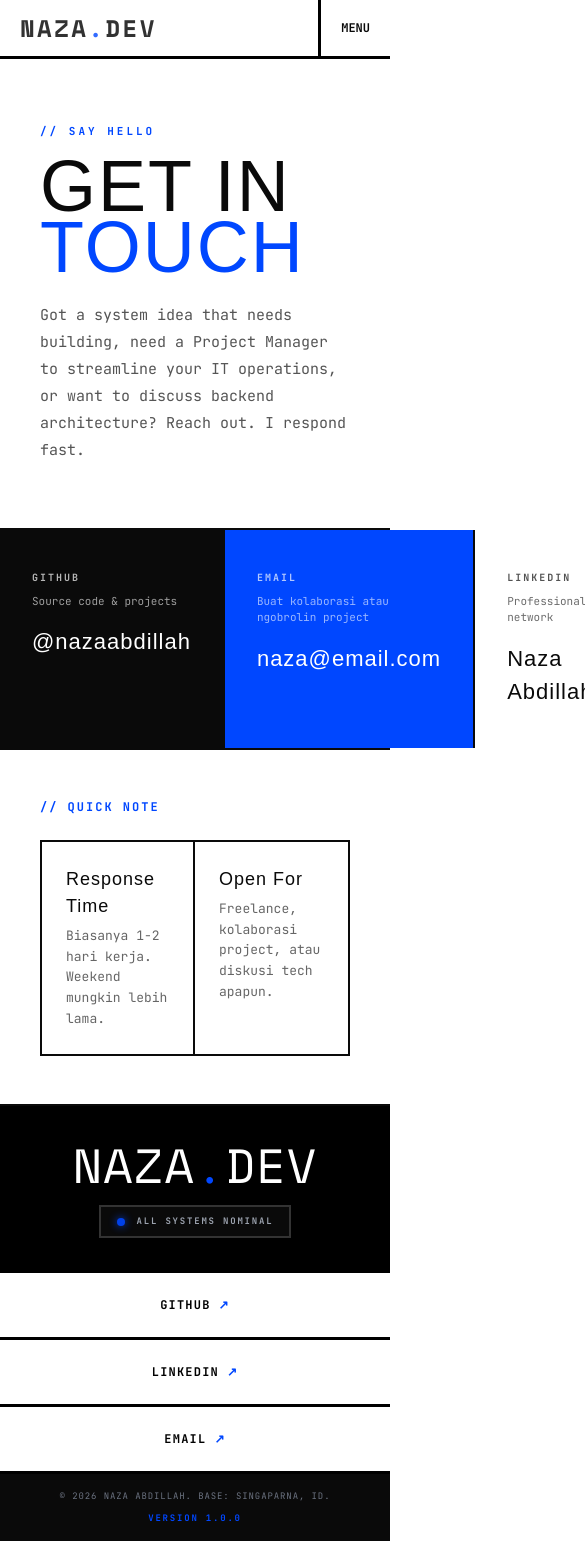
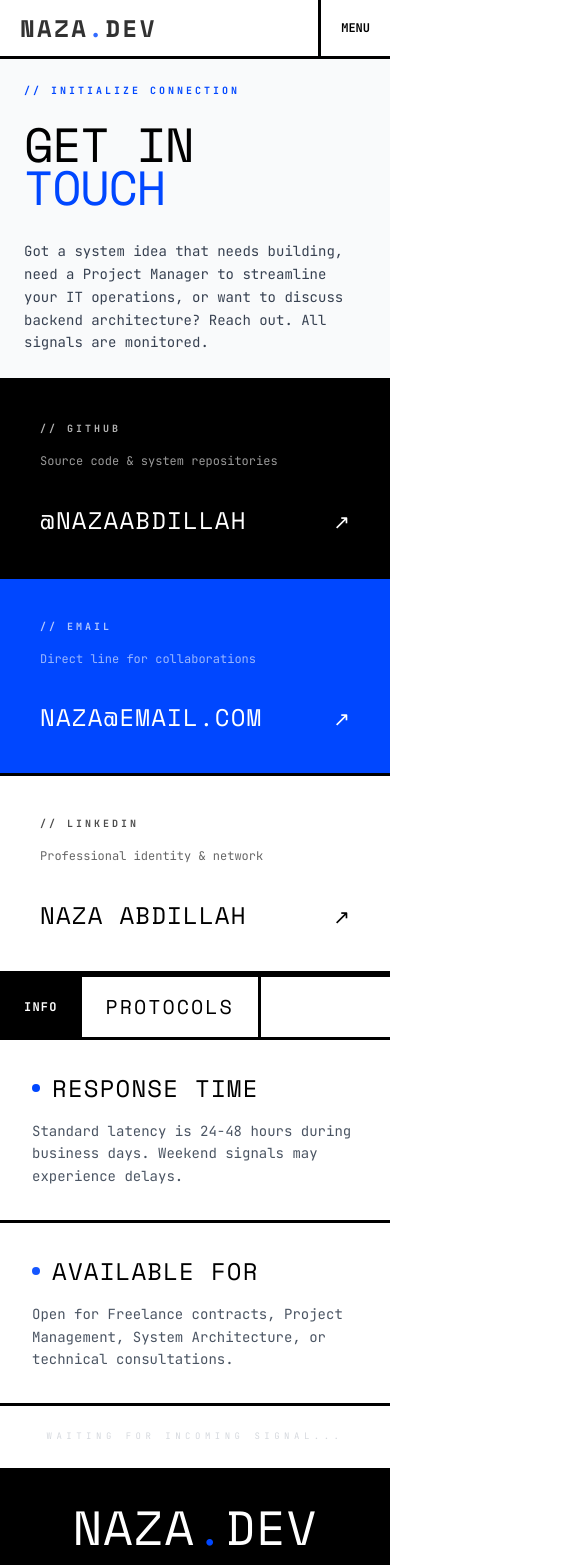
Before and after one commit to nazaabdillah/naza-portfolio, a Next.js app: page /contact in a window 390 px wide. Shown: the top 1565 px of the page, 585 px wide, since content can reach past the window. Before the commit the page ends 1541 px from the top, so only its background shows below. Built offline with nearby package versions, Linux system fonts and the light colour scheme.

Commit message:
update ui/ux by geminiv2

```diff
--- a/app/contact/page.tsx
+++ b/app/contact/page.tsx
@@ -3,37 +3,83 @@ import Footer from '@/components/Footer'
 import ContactCards from '@/components/ContactCards'
 import type { Metadata } from 'next'
 
-export const metadata: Metadata = { title: 'Contact' }
+export const metadata: Metadata = { title: 'Contact | Naza Abdillah' }
 
 export default function Contact() {
   return (
-    <div style={{ minHeight:'100vh', display:'flex', flexDirection:'column' }}>
+    <div className="min-h-screen flex flex-col bg-white text-black font-sans overflow-x-hidden">
       <Navbar />
-      <main style={{ flex:1 }}>
-        <section style={{ borderBottom:'2.5px solid #0a0a0a', padding:'4rem 2.5rem' }}>
-          <div style={{ fontFamily:'JetBrains Mono, monospace', fontSize:'11px', fontWeight:700, letterSpacing:'3px', textTransform:'uppercase', color:'#0047FF', marginBottom:'1rem' }}>// Say Hello</div>
-          <h1 style={{ fontFamily:'Bebas Neue, sans-serif', fontSize:'72px', lineHeight:.85, letterSpacing:'2px', color:'#0a0a0a', marginBottom:'1.5rem' }}>
-            GET IN<br/><span style={{color:'#0047FF'}}>TOUCH</span>
-          </h1>
-          <p style={{ fontSize:'15px', color:'#555', lineHeight:1.8, maxWidth:'480px' }}>
-            Got a system idea that needs building, need a Project Manager to streamline your IT operations, or want to discuss backend architecture? Reach out. I respond fast.
-          </p>
-        </section>
-        <ContactCards />
-        <section style={{ padding:'3rem 2.5rem', borderBottom:'2.5px solid #0a0a0a' }}>
-          <p style={{ fontFamily:'JetBrains Mono, monospace', fontSize:'12px', fontWeight:700, textTransform:'uppercase', letterSpacing:'2px', color:'#0047FF', marginBottom:'1.5rem' }}>// Quick Note</p>
-          <div style={{ display:'grid', gridTemplateColumns:'1fr 1fr', gap:'0' }}>
-            <div style={{ padding:'1.5rem', border:'2.5px solid #0a0a0a' }}>
-              <p style={{ fontFamily:'Bebas Neue, sans-serif', fontSize:'18px', letterSpacing:'1px', marginBottom:'6px' }}>Response Time</p>
-              <p style={{ fontSize:'13px', color:'#666', lineHeight:1.6 }}>Biasanya 1-2 hari kerja. Weekend mungkin lebih lama.</p>
+
+      <main className="flex-1 flex flex-col">
+
+        {/* HERO SECTION / SIGNAL HEADER */}
+        <section className="border-b-[3px] border-black bg-gray-50 p-6 md:p-12 lg:p-16">
+          <div className="max-w-4xl">
+            <div className="opacity-0 animate-fade-up font-mono text-[#0047FF] text-[10px] md:text-xs font-bold tracking-[0.3em] uppercase mb-6">
+              // Initialize Connection
             </div>
-            <div style={{ padding:'1.5rem', border:'2.5px solid #0a0a0a', borderLeft:'none' }}>
-              <p style={{ fontFamily:'Bebas Neue, sans-serif', fontSize:'18px', letterSpacing:'1px', marginBottom:'6px' }}>Open For</p>
-              <p style={{ fontSize:'13px', color:'#666', lineHeight:1.6 }}>Freelance, kolaborasi project, atau diskusi tech apapun.</p>
-            </div>
+            <h1 className="opacity-0 animate-fade-up-1 font-display text-5xl md:text-7xl uppercase leading-[0.9] tracking-tight mb-8">
+              Get in<br/>
+              <span className="text-[#0047FF]">Touch</span>
+            </h1>
+            <p className="opacity-0 animate-fade-up-2 font-mono text-sm md:text-base text-gray-700 leading-relaxed max-w-xl">
+              Got a system idea that needs building, need a Project Manager to streamline your IT operations, or want to discuss backend architecture? Reach out. All signals are monitored.
+            </p>
           </div>
         </section>
+
+        {/* CONTACT CARDS COMPONENT */}
+        <section className="opacity-0 animate-fade-up-3">
+          <ContactCards />
+        </section>
+
+        {/* COMMUNICATION PROTOCOLS (Formerly Quick Note) */}
+        <section className="border-y-[3px] border-black bg-white">
+          <div className="flex items-stretch border-b-[3px] border-black bg-white overflow-hidden">
+            <span className="bg-black text-white font-mono text-xs font-bold px-6 py-4 flex items-center tracking-widest uppercase">
+              Info
+            </span>
+            <span className="font-display text-xl md:text-2xl uppercase tracking-widest px-6 py-4 flex items-center border-r-[3px] border-black">
+              Protocols
+            </span>
+          </div>
+
+          <div className="grid grid-cols-1 md:grid-cols-2 divide-y-[3px] md:divide-y-0 md:divide-x-[3px] divide-black">
+
+            {/* PROTOCOL 1 */}
+            <div className="p-8 md:p-12 group hover:bg-gray-50 transition-colors duration-300">
+              <div className="flex items-center gap-3 mb-4">
+                <div className="w-2 h-2 bg-[#0047FF] rounded-full"></div>
+                <h3 className="font-display text-2xl uppercase tracking-wider">Response Time</h3>
+              </div>
+              <p className="font-mono text-sm text-gray-600 leading-relaxed">
+                Standard latency is 24-48 hours during business days. Weekend signals may experience delays.
+              </p>
+            </div>
+
+            {/* PROTOCOL 2 */}
+            <div className="p-8 md:p-12 group hover:bg-gray-50 transition-colors duration-300">
+              <div className="flex items-center gap-3 mb-4">
+                <div className="w-2 h-2 bg-[#0047FF] rounded-full animate-pulse"></div>
+                <h3 className="font-display text-2xl uppercase tracking-wider">Available For</h3>
+              </div>
+              <p className="font-mono text-sm text-gray-600 leading-relaxed">
+                Open for Freelance contracts, Project Management, System Architecture, or technical consultations.
+              </p>
+            </div>
+
+          </div>
+        </section>
+
+        {/* FINAL SYSTEM FOOTER DECORATION */}
+        <div className="p-6 bg-white flex justify-center items-center">
+            <span className="font-mono text-[9px] text-gray-300 uppercase tracking-[0.5em] animate-pulse">
+              Waiting for incoming signal...
+            </span>
+        </div>
+
       </main>
+
       <Footer />
     </div>
   )
--- a/app/page.tsx
+++ b/app/page.tsx
@@ -52,7 +52,7 @@ export default async function Home() {
               <img
                 src="https://api.dicebear.com/9.x/notionists/svg?seed=developer&backgroundColor=0047FF"
                 alt="Naza"
-                className="absolute inset-0 w-full h-full object-cover grayscale mix-blend-luminosity opacity-80 group-hover:grayscale-0 group-hover:opacity-100 transition-all duration-700 ease-out"
+                className="absolute inset-0 w-full h-full object-cover transition-all duration-700 ease-out"
               />
               <div className="absolute bottom-0 left-0 right-0 bg-black p-2 border-t-[3px] border-black flex justify-between items-center">
                 <span className="font-mono text-[9px] text-white tracking-widest uppercase font-bold">@nazaabdillah</span>
--- a/app/projects/page.tsx
+++ b/app/projects/page.tsx
@@ -1,27 +1,78 @@
+import Link from 'next/link'
 import Navbar from '@/components/Navbar'
 import Footer from '@/components/Footer'
 import ProjectsGrid from '@/components/ProjectsGrid'
 import { supabase } from '@/lib/supabase'
 import type { Metadata } from 'next'
 
-export const metadata: Metadata = { title: 'Projects' }
+export const metadata: Metadata = { title: 'Projects | Naza Abdillah' }
 export const revalidate = 60
 
 export default async function Projects() {
   const { data: projects } = await supabase.from('projects').select('*').order('created_at', { ascending: false })
 
   return (
-    <div style={{ minHeight:'100vh', display:'flex', flexDirection:'column' }}>
+    <div className="min-h-screen flex flex-col bg-white text-black font-sans overflow-x-hidden">
       <Navbar />
-      <main style={{ flex:1 }}>
-        <section style={{ borderBottom:'2.5px solid #0a0a0a', padding:'3rem 2.5rem' }}>
-          <div style={{ fontFamily:'JetBrains Mono, monospace', fontSize:'11px', fontWeight:700, letterSpacing:'3px', textTransform:'uppercase', color:'#0047FF', marginBottom:'1rem' }}>// Work</div>
-          <h1 style={{ fontFamily:'Bebas Neue, sans-serif', fontSize:'72px', lineHeight:.85, letterSpacing:'2px', color:'#0a0a0a' }}>
-            ALL<br/><span style={{color:'#0047FF'}}>PROJECTS</span>
-          </h1>
+
+      <main className="flex-1 flex flex-col">
+
+        {/* HERO SECTION / REPOSITORY HEADER */}
+        <section className="border-b-[3px] border-black bg-gray-50 p-6 md:p-10 lg:p-14 flex flex-col md:flex-row justify-between items-start md:items-end gap-6">
+          <div className="opacity-0 animate-fade-up">
+            <div className="font-mono text-[#0047FF] text-[10px] md:text-xs font-bold tracking-[0.3em] uppercase mb-4">
+              // Deployment Archive
+            </div>
+            <h1 className="font-display text-5xl md:text-7xl uppercase leading-[0.9] tracking-tight text-black">
+              Featured<br/>
+              <span className="text-[#0047FF]">Works</span>
+            </h1>
+          </div>
+
+          {/* SYSTEM STATS */}
+          <div className="opacity-0 animate-fade-up-1 flex border-[3px] border-black bg-white shadow-[6px_6px_0px_rgba(0,0,0,1)]">
+            <div className="px-4 py-3 border-r-[3px] border-black flex flex-col items-center">
+              <span className="font-display text-2xl text-[#0047FF] leading-none">{(projects || []).length}</span>
+              <span className="font-mono text-[8px] font-bold uppercase tracking-widest text-gray-500">Records</span>
+            </div>
+            <div className="px-5 py-3 flex flex-col justify-center bg-black">
+              <div className="flex items-center gap-2">
+                <span className="w-1.5 h-1.5 bg-green-500 rounded-full animate-pulse"></span>
+                <span className="font-mono text-[9px] font-bold uppercase tracking-[0.2em] text-white">Live Status</span>
+              </div>
+            </div>
+          </div>
         </section>
-        <ProjectsGrid projects={projects || []} />
+
+        {/* PROJECTS GRID WRAPPER */}
+        <div className="opacity-0 animate-fade-up-2 bg-white flex-1">
+          {(!projects || projects.length === 0) ? (
+            <div className="p-20 text-center flex flex-col items-center justify-center border-b-[3px] border-black">
+              <span className="font-mono text-sm font-bold text-gray-400 uppercase tracking-widest mb-2">
+                // Query: No results found
+              </span>
+              <p className="font-mono text-[10px] text-gray-400 uppercase tracking-widest">
+                System is currently empty. Check back later.
+              </p>
+            </div>
+          ) : (
+            <ProjectsGrid projects={projects} />
+          )}
+        </div>
+
+        {/* BOTTOM CTA SECTION (Optional but Good for UX) */}
+        <section className="p-8 md:p-12 border-b-[3px] border-black bg-[#0047FF] text-white flex flex-col items-center text-center">
+            <h2 className="font-display text-3xl md:text-4xl uppercase tracking-widest mb-6">Have a project in mind?</h2>
+            <Link
+              href="/contact"
+              className="px-8 py-4 border-[3px] border-black bg-white text-black font-mono text-xs md:text-sm font-bold uppercase tracking-widest hover:bg-black hover:text-white transition-all shadow-[6px_6px_0px_rgba(0,0,0,1)] hover:shadow-none hover:translate-x-1 hover:translate-y-1"
+            >
+              Start Collaboration →
+            </Link>
+        </section>
+
       </main>
+
       <Footer />
     </div>
   )
--- a/components/BlogCard.tsx
+++ b/components/BlogCard.tsx
@@ -4,40 +4,53 @@ import type { Post } from '@/lib/blog'
 
 export default function BlogCard({ post, index, total }: { post: Post; index: number; total: number }) {
   return (
-    <Link href={`/blog/${post.slug}`} style={{
-      display:'grid', gridTemplateColumns:'1fr auto',
-      alignItems:'center', gap:'2rem',
-      padding:'1.75rem 2.5rem',
-      borderBottom: index < total - 1 ? '2.5px solid #0a0a0a' : 'none',
-      textDecoration:'none', transition:'background .1s',
-    }}
-      onMouseEnter={e=>{(e.currentTarget as HTMLElement).style.background='#f5f5f5'}}
-      onMouseLeave={e=>{(e.currentTarget as HTMLElement).style.background='transparent'}}
+    <Link
+      href={`/blog/${post.slug}`}
+      className={`group grid grid-cols-1 md:grid-cols-[1fr_auto] items-center gap-6 p-8 md:px-12 md:py-10 border-black transition-all duration-300 hover:bg-gray-50 ${
+        index < total - 1 ? 'border-b-[3px]' : 'border-b-0'
+      }`}
     >
-      <div>
-        <div style={{ display:'flex', alignItems:'center', gap:'10px', marginBottom:'8px' }}>
-          <span style={{
-            fontFamily:'JetBrains Mono, monospace', fontSize:'9px', fontWeight:700,
-            textTransform:'uppercase', letterSpacing:'1px', padding:'3px 10px',
-            border:'2px solid #0a0a0a',
-            background:post.category==='Tech'?'#0047FF':post.category==='Story'?'#0a0a0a':'#fff',
-            color:post.category==='Tech'||post.category==='Story'?'#fff':'#0a0a0a',
-          }}>{post.category}</span>
-          <span style={{ fontFamily:'JetBrains Mono, monospace', fontSize:'10px', color:'#999' }}>
-            {new Date(post.date).toLocaleDateString('id-ID',{day:'2-digit',month:'long',year:'numeric'})}
+      <div className="flex flex-col gap-3">
+        {/* METADATA */}
+        <div className="flex items-center gap-4">
+          <span className={`font-mono text-[9px] font-bold uppercase tracking-widest px-3 py-1 border-[2px] border-black transition-colors ${
+            post.category === 'Architecture' ? 'bg-[#0047FF] text-white' :
+            post.category === 'Management' ? 'bg-black text-white' : 'bg-white text-black'
+          }`}>
+            {post.category}
+          </span>
+          <span className="font-mono text-[10px] text-gray-400 font-bold uppercase tracking-widest">
+            {new Date(post.date).toLocaleDateString('id-ID', { day: '2-digit', month: 'long', year: 'numeric' })}
           </span>
         </div>
-        <h2 style={{ fontSize:'20px', fontWeight:900, color:'#0a0a0a', marginBottom:'6px', letterSpacing:'-0.5px' }}>{post.title}</h2>
-        <p style={{ fontSize:'13px', color:'#666', lineHeight:1.6 }}>{post.excerpt}</p>
+
+        {/* CONTENT */}
+        <h2 className="font-display text-2xl md:text-3xl uppercase leading-tight tracking-tight text-black group-hover:text-[#0047FF] transition-colors">
+          {post.title}
+        </h2>
+
+        <p className="font-mono text-xs md:text-sm text-gray-600 leading-relaxed max-w-2xl">
+          {post.excerpt}
+        </p>
+
+        {/* TAGS */}
         {post.tags.length > 0 && (
-          <div style={{ display:'flex', gap:'4px', flexWrap:'wrap', marginTop:'10px' }}>
+          <div className="flex flex-wrap gap-2 mt-2">
             {post.tags.map(t => (
-              <span key={t} style={{ fontFamily:'JetBrains Mono, monospace', fontSize:'9px', padding:'2px 8px', border:'1.5px solid #ccc', color:'#888' }}>#{t}</span>
+              <span key={t} className="font-mono text-[9px] font-bold text-gray-400 uppercase tracking-widest border-b border-transparent group-hover:border-gray-300">
+                #{t}
+              </span>
             ))}
           </div>
         )}
       </div>
-      <span style={{ fontFamily:'Bebas Neue, sans-serif', fontSize:'32px', color:'#0047FF', letterSpacing:'1px', flexShrink:0 }}>→</span>
+
+      {/* ARROW INDICATOR */}
+      <div className="hidden md:flex items-center justify-center w-12 h-12 border-[3px] border-transparent group-hover:border-black group-hover:bg-[#0047FF] group-hover:text-white transition-all duration-300">
+        <span className="font-display text-3xl transition-transform duration-300 group-hover:translate-x-1">
+          →
+        </span>
+      </div>
     </Link>
   )
 }
--- a/components/ContactCards.tsx
+++ b/components/ContactCards.tsx
@@ -1,23 +1,66 @@
 'use client'
 
 const contacts = [
-  { label:'GitHub', sub:'Source code & projects', val:'@nazaabdillah', url:'https://github.com/nazaabdillah', bg:'#0a0a0a', color:'#fff' },
-  { label:'Email', sub:'Buat kolaborasi atau ngobrolin project', val:'naza@email.com', url:'mailto:inazaproject@email.com', bg:'#0047FF', color:'#fff' },
-  { label:'LinkedIn', sub:'Professional network', val:'Naza Abdillah', url:'www.linkedin.com/in/qori-naza-abdillah-a42045290', bg:'#fff', color:'#0a0a0a' },
+  {
+    label: 'GitHub',
+    sub: 'Source code & system repositories',
+    val: '@nazaabdillah',
+    url: 'https://github.com/nazaabdillah',
+    bg: 'bg-black',
+    text: 'text-white'
+  },
+  {
+    label: 'Email',
+    sub: 'Direct line for collaborations',
+    val: 'naza@email.com',
+    url: 'mailto:naza@email.com',
+    bg: 'bg-[#0047FF]',
+    text: 'text-white'
+  },
+  {
+    label: 'LinkedIn',
+    sub: 'Professional identity & network',
+    val: 'Naza Abdillah',
+    url: 'https://www.linkedin.com/in/qori-naza-abdillah-a42045290',
+    bg: 'bg-white',
+    text: 'text-black'
+  },
 ]
 
 export default function ContactCards() {
   return (
-    <section style={{ display:'grid', gridTemplateColumns:'repeat(3,1fr)', borderBottom:'2.5px solid #0a0a0a' }}>
-      {contacts.map((c,i) => (
-        <a key={c.label} href={c.url} target="_blank" rel="noopener noreferrer"
-          style={{ padding:'2.5rem 2rem', background:c.bg, color:c.color, borderRight:i<contacts.length-1?'2.5px solid #0a0a0a':'none', textDecoration:'none', display:'block', transition:'all .12s' }}
-          onMouseEnter={e=>{const el=e.currentTarget as HTMLElement;el.style.transform='translate(-4px,-4px)';el.style.boxShadow='6px 6px 0 #0a0a0a'}}
-          onMouseLeave={e=>{const el=e.currentTarget as HTMLElement;el.style.transform='none';el.style.boxShadow='none'}}
+    <section className="grid grid-cols-1 md:grid-cols-3 border-b-[3px] border-black overflow-hidden bg-black gap-[3px]">
+      {contacts.map((c) => (
+        <a
+          key={c.label}
+          href={c.url}
+          target="_blank"
+          rel="noopener noreferrer"
+          className={`group relative p-10 md:p-14 ${c.bg} ${c.text} flex flex-col justify-between transition-all duration-300 hover:z-10`}
         >
-          <p style={{ fontFamily:'JetBrains Mono, monospace', fontSize:'10px', fontWeight:700, textTransform:'uppercase', letterSpacing:'2px', opacity:.7, marginBottom:'8px' }}>{c.label}</p>
-          <p style={{ fontSize:'11px', opacity:.6, marginBottom:'1rem', lineHeight:1.5 }}>{c.sub}</p>
-          <p style={{ fontFamily:'Bebas Neue, sans-serif', fontSize:'22px', letterSpacing:'1px' }}>{c.val}</p>
+          {/* Visual Highlight Overlay */}
+          <div className="absolute inset-0 bg-white/5 opacity-0 group-hover:opacity-100 transition-opacity pointer-events-none"></div>
+
+          <div className="relative z-10">
+            <p className="font-mono text-[10px] font-bold uppercase tracking-[0.3em] mb-4 opacity-70 group-hover:opacity-100 transition-opacity">
+              // {c.label}
+            </p>
+            <p className="font-mono text-xs md:text-sm opacity-60 mb-8 leading-relaxed group-hover:opacity-100 transition-opacity">
+              {c.sub}
+            </p>
+          </div>
+
+          <div className="relative z-10 flex items-end justify-between">
+            <p className="font-display text-2xl md:text-3xl uppercase tracking-wider group-hover:translate-x-2 transition-transform duration-300">
+              {c.val}
+            </p>
+            <span className="font-mono text-xl group-hover:-translate-y-2 group-hover:translate-x-2 transition-transform duration-300">
+              ↗
+            </span>
+          </div>
+
+          {/* Hover Shadow Effect (Neobrutalist Style) */}
+          <div className="absolute inset-0 border-[3px] border-transparent group-hover:border-black transition-all"></div>
         </a>
       ))}
     </section>
```
Also changed, not shown: components/ProjectsGrid.tsx (+48 -15 lines), content/blog/deploy-golang-railway.mdx (+27 -29 lines).
